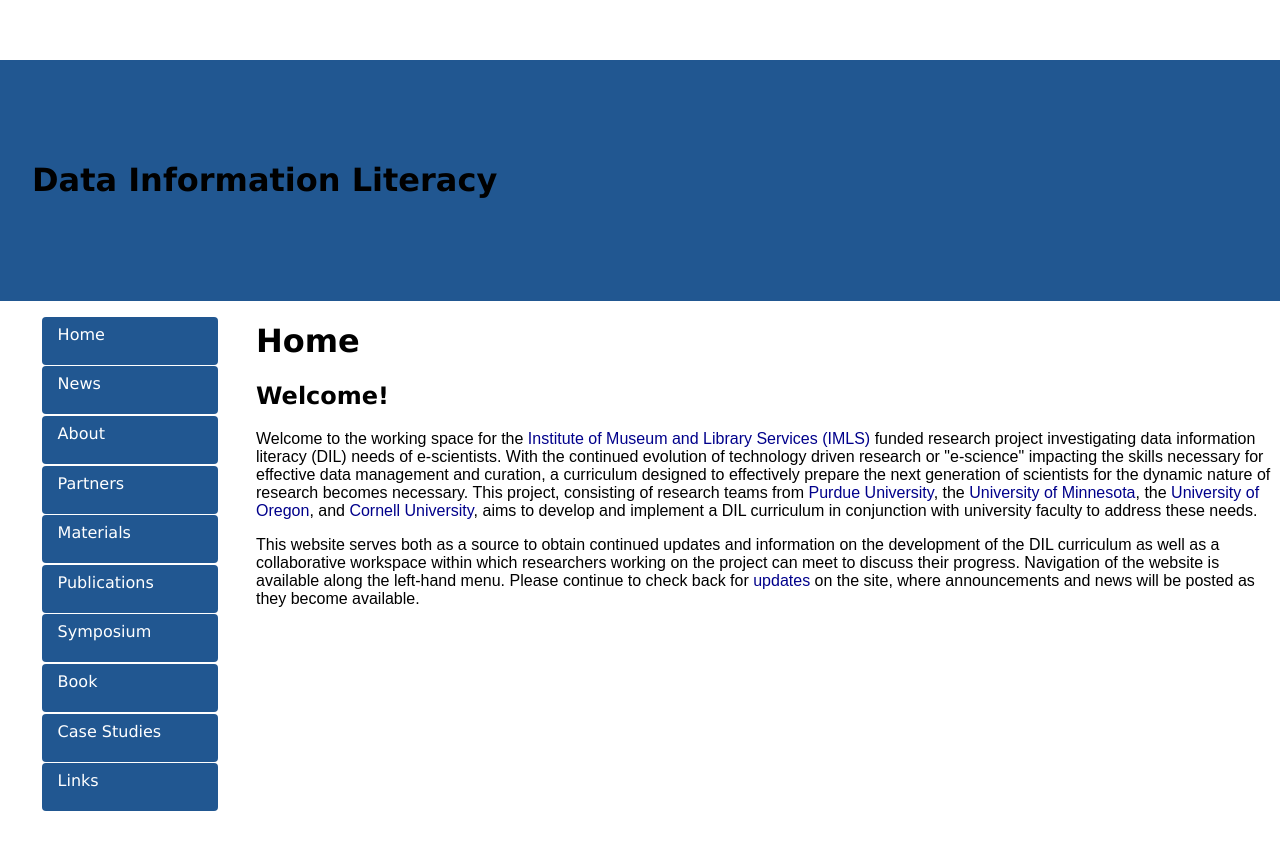
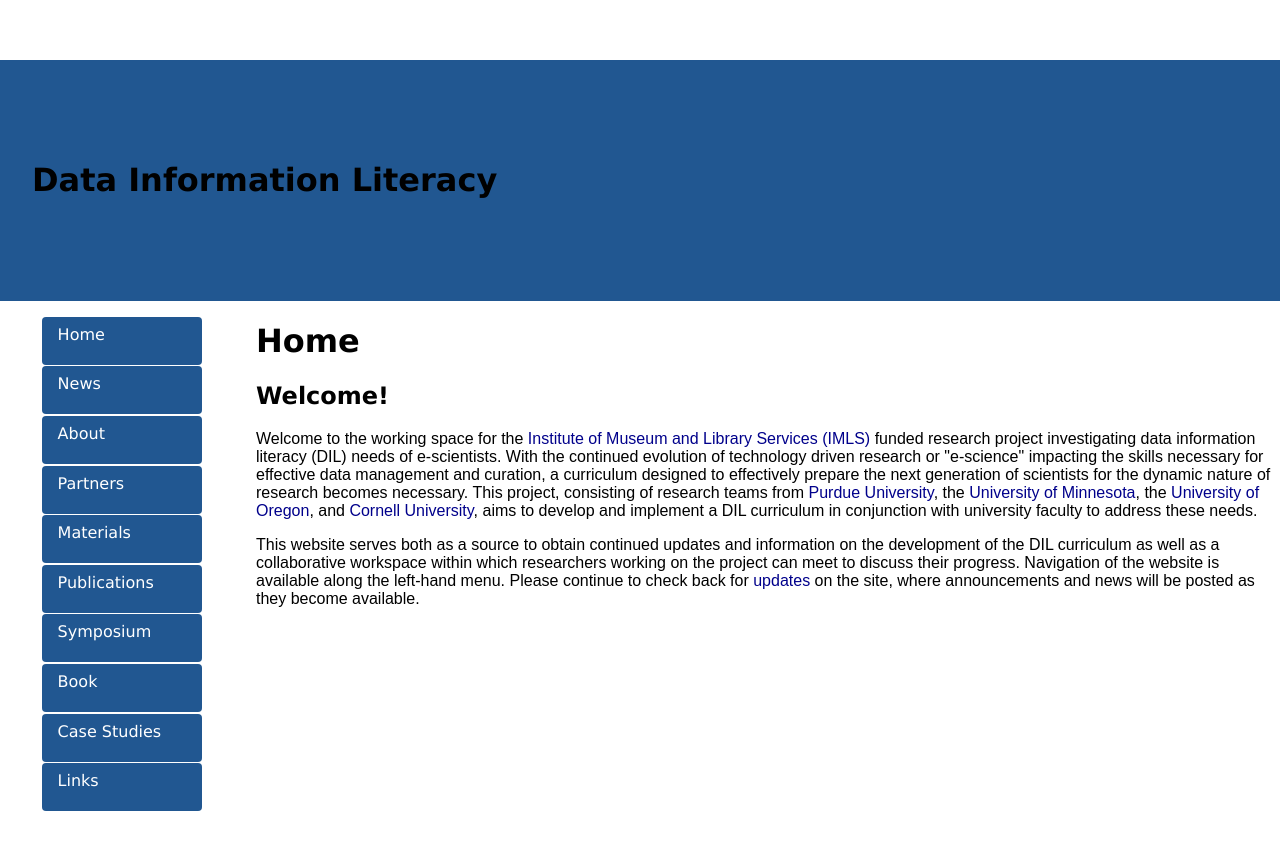
Before and after one commit to datainfolit/datainfolit, a Jekyll site: the page built from index.html, in a window 1280 px wide. Shown: the top 850 px of the page. Built offline with Jekyll 4.4.1, drawn with Linux system fonts in a browser that asks for light colours.

Commit message:
Update main.css

```diff
--- a/css/main.css
+++ b/css/main.css
@@ -30,8 +30,11 @@ nav ul li {
 }
 nav a {
     display: block;
-    width: 9em;
+    width: 8em;
     height: 2em;
+}
+nav a:hover {
+    text-decoration: none;
 }
 .button {
     background: #215791;
```
